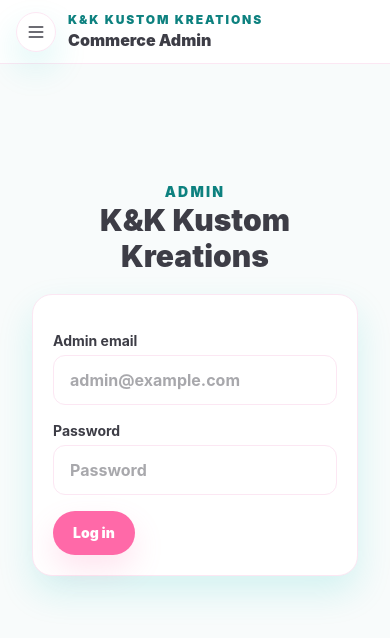
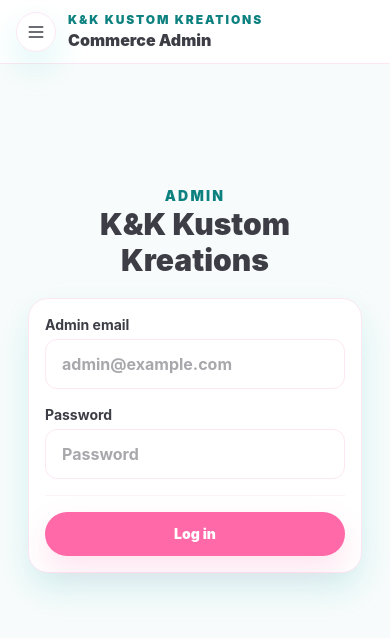
Before and after one commit to rutrut6969/kkkustomcreations, a Next.js app: page /admin/login in a window 390 px wide. Shown: the top 638 px of the page. Built offline with nearby package versions, Linux system fonts and the light colour scheme; no server answers; the database is empty.

Commit message:
Fix admin mobile form responsiveness

```diff
--- a/app/admin/events/page.tsx
+++ b/app/admin/events/page.tsx
@@ -15,7 +15,7 @@ export default async function AdminEventsPage() {
       <div className="grid gap-5 xl:grid-cols-[380px_1fr]">
         <AdminForm action={saveEvent} submitLabel="Create event">
           <input aria-label="Event title" name="title" placeholder="Event title" className="form-control" />
-          <div className="grid gap-3 sm:grid-cols-2">
+          <div className="grid gap-3 md:grid-cols-2">
             <input aria-label="Event date" name="date" type="date" className="form-control" />
             <input aria-label="Event time" name="time" placeholder="10 AM - 3 PM" className="form-control" />
           </div>
@@ -39,7 +39,7 @@ export default async function AdminEventsPage() {
                   <AdminForm action={saveEvent} submitLabel="Update event">
                     <input type="hidden" name="id" value={event.id} />
                     <input aria-label="Event title" name="title" defaultValue={event.title} className="form-control" />
-                    <div className="grid gap-3 sm:grid-cols-2">
+                    <div className="grid gap-3 md:grid-cols-2">
                       <input aria-label="Event date" name="date" type="date" defaultValue={event.date.toISOString().slice(0, 10)} className="form-control" />
                       <input aria-label="Event time" name="time" defaultValue={event.time} className="form-control" />
                     </div>
--- a/app/admin/integrations/page.tsx
+++ b/app/admin/integrations/page.tsx
@@ -27,7 +27,7 @@ export default async function AdminIntegrationsPage() {
             <p><span className="font-black">Last catalog pull:</span> {square.lastCatalogPull}</p>
             <p><span className="font-black">Last order import:</span> {square.lastOrderImport}</p>
           </div>
-          <div className="mt-4 grid gap-3 sm:grid-cols-2">
+          <div className="mt-4 grid gap-3 md:grid-cols-2">
             <AdminActionForm action={pullSquareCatalogAction} label="Pull catalog from Square" tone="pink" />
             <AdminActionForm action={importSquareOrdersAction} label="Import Square orders" tone="aqua" />
           </div>
--- a/app/admin/media/page.tsx
+++ b/app/admin/media/page.tsx
@@ -23,7 +23,7 @@ export default async function AdminMediaPage() {
           </select>
           <input aria-label="MIME type" name="mimeType" placeholder="image/jpeg" className="form-control" />
         </AdminForm>
-        <div className="grid gap-3 sm:grid-cols-2 xl:grid-cols-3">
+        <div className="grid gap-3 md:grid-cols-2 xl:grid-cols-3">
           {assets.map((asset) => (
             <AdminCard key={asset.id} className="overflow-hidden p-0">
               <div className="relative aspect-[4/3] bg-aqua-50">
--- a/app/admin/products/page.tsx
+++ b/app/admin/products/page.tsx
@@ -33,11 +33,11 @@ export default async function AdminProductsPage() {
             <option value="">Choose category</option>
             {categories.map((category) => <option key={category.id} value={category.id}>{category.name}</option>)}
           </select>
-          <div className="grid gap-3 sm:grid-cols-2">
+          <div className="grid gap-3 md:grid-cols-2">
             <input aria-label="Price" name="price" placeholder="Price, e.g. 32.00" className="form-control" />
             <input aria-label="Sale price" name="salePrice" placeholder="Sale price optional" className="form-control" />
           </div>
-          <div className="grid gap-3 sm:grid-cols-2">
+          <div className="grid gap-3 md:grid-cols-2">
             <input aria-label="Inventory stock" name="stock" type="number" min="0" placeholder="Stock" className="form-control" />
             <select aria-label="Availability" name="availability" className="form-control" defaultValue="IN_STOCK">
               {availabilityStatuses.map((status) => <option key={status} value={status}>{status.replaceAll("_", " ")}</option>)}
@@ -50,7 +50,7 @@ export default async function AdminProductsPage() {
           <input aria-label="Tags" name="tags" placeholder="Tags, comma separated" className="form-control" />
           <input aria-label="Short description" name="shortDescription" placeholder="Short description" className="form-control" />
           <textarea aria-label="Description" name="description" rows={4} placeholder="Long description" className="form-control" />
-          <div className="grid gap-3 sm:grid-cols-2">
+          <div className="grid gap-3 md:grid-cols-2">
             <input aria-label="Variant name" name="variantName" placeholder="Variant name, e.g. Color" className="form-control" />
             <input aria-label="Variant value" name="variantValue" placeholder="Variant value, e.g. Aqua" className="form-control" />
           </div>
--- a/app/globals.css
+++ b/app/globals.css
@@ -58,7 +58,30 @@ textarea {
 }
 
 .form-control {
-  @apply focus-ring w-full rounded-xl border border-pink-100 bg-white px-4 py-3 text-base text-boutique-charcoal placeholder:text-boutique-charcoal/45;
+  @apply focus-ring w-full min-w-0 max-w-full rounded-xl border border-pink-100 bg-white px-4 py-3 text-base text-boutique-charcoal placeholder:text-boutique-charcoal/45;
+}
+
+.admin-form,
+.admin-form * {
+  min-width: 0;
+  max-width: 100%;
+}
+
+.admin-form input,
+.admin-form select,
+.admin-form textarea,
+.admin-form button {
+  max-width: 100%;
+}
+
+.admin-form input[type="date"],
+.admin-form input[type="datetime-local"],
+.admin-form input[type="time"] {
+  min-width: 0;
+  width: 100%;
+  max-width: 100%;
+  -webkit-appearance: none;
+  appearance: none;
 }
 
 @keyframes social-proof-in {
--- a/components/admin-form.tsx
+++ b/components/admin-form.tsx
@@ -14,9 +14,13 @@ export function AdminForm({
 }) {
   const [state, formAction] = useFormState(action, {});
   return (
-    <form action={formAction} className="space-y-4 rounded-boutique border border-pink-100 bg-white p-5 shadow-soft">
-      {children}
-      <AdminSubmit label={submitLabel} />
+    <form action={formAction} className="admin-form space-y-4 rounded-boutique border border-pink-100 bg-white p-4 shadow-soft sm:p-5">
+      <div className="grid min-w-0 gap-4">
+        {children}
+      </div>
+      <div className="flex flex-col gap-3 border-t border-pink-50 pt-4 sm:flex-row sm:items-center sm:justify-end">
+        <AdminSubmit label={submitLabel} />
+      </div>
       {state.message && (
         <p className={state.ok ? "rounded-xl bg-aqua-50 p-3 text-sm font-bold text-aqua-700" : "rounded-xl bg-boutique-blush p-3 text-sm font-bold text-boutique-pink"}>
           {state.message}
@@ -29,7 +33,7 @@ export function AdminForm({
 function AdminSubmit({ label }: { label: string }) {
   const { pending } = useFormStatus();
   return (
-    <button disabled={pending} className="focus-ring rounded-full bg-boutique-pink px-5 py-3 text-sm font-black text-white shadow-pink disabled:opacity-60">
+    <button disabled={pending} className="focus-ring w-full rounded-full bg-boutique-pink px-5 py-3 text-sm font-black text-white shadow-pink disabled:opacity-60 sm:w-auto">
       {pending ? "Saving..." : label}
     </button>
   );
--- a/components/admin/admin-action-form.tsx
+++ b/components/admin/admin-action-form.tsx
@@ -16,7 +16,7 @@ export function AdminActionForm({
 }) {
   const [state, formAction] = useFormState(action, {});
   return (
-    <form action={formAction} className="grid gap-2">
+    <form action={formAction} className="grid min-w-0 gap-2">
       {children}
       <ActionSubmit label={label} tone={tone} />
       {state.message && (
@@ -37,7 +37,7 @@ function ActionSubmit({ label, tone }: { label: string; tone: "pink" | "aqua" |
         ? "border-zinc-200 bg-white text-boutique-charcoal hover:bg-zinc-50"
         : "border-boutique-pink bg-boutique-pink text-white shadow-pink hover:bg-pink-500";
   return (
-    <button disabled={pending} className={`focus-ring rounded-full border px-4 py-2 text-xs font-black transition disabled:cursor-not-allowed disabled:opacity-60 ${toneClass}`}>
+    <button disabled={pending} className={`focus-ring w-full rounded-full border px-4 py-2 text-xs font-black transition disabled:cursor-not-allowed disabled:opacity-60 sm:w-auto ${toneClass}`}>
       {pending ? "Working..." : label}
     </button>
   );
--- a/components/admin/admin-shell.tsx
+++ b/components/admin/admin-shell.tsx
@@ -100,7 +100,7 @@ export function AdminShell({ children }: { children: React.ReactNode }) {
   );
 
   return (
-    <div className="min-h-screen bg-[#f8fbfb] text-boutique-charcoal">
+    <div className="min-h-screen overflow-x-hidden bg-[#f8fbfb] text-boutique-charcoal">
       <div className="hidden lg:fixed lg:inset-y-0 lg:left-0 lg:block">{sidebar}</div>
       <div className={clsx("fixed inset-0 z-50 bg-boutique-charcoal/35 transition lg:hidden", open ? "block" : "hidden")} onClick={() => setOpen(false)} />
       <div className={clsx("fixed inset-y-0 left-0 z-50 transition-transform duration-200 lg:hidden", open ? "translate-x-0" : "-translate-x-full")}>
@@ -127,7 +127,7 @@ export function AdminShell({ children }: { children: React.ReactNode }) {
             View Cart
           </Link>
         </header>
-        <main className="mx-auto max-w-7xl px-4 py-5 sm:px-6 lg:px-8">{children}</main>
+        <main className="mx-auto max-w-7xl overflow-x-hidden px-3 py-5 sm:px-6 lg:px-8">{children}</main>
       </div>
     </div>
   );
--- a/components/admin/admin-ui.tsx
+++ b/components/admin/admin-ui.tsx
@@ -24,7 +24,7 @@ export function AdminPageHeader({
 }
 
 export function AdminCard({ children, className }: { children: React.ReactNode; className?: string }) {
-  return <div className={clsx("rounded-2xl border border-pink-100 bg-white p-4 shadow-sm", className)}>{children}</div>;
+  return <div className={clsx("min-w-0 overflow-hidden rounded-2xl border border-pink-100 bg-white p-4 shadow-sm", className)}>{children}</div>;
 }
 
 export function StatCard({ label, value, hint }: { label: string; value: string | number; hint?: string }) {
@@ -41,7 +41,7 @@ export function StatusPill({ children, tone = "neutral" }: { children: React.Rea
   return (
     <span
       className={clsx(
-        "inline-flex rounded-full px-2.5 py-1 text-xs font-black",
+        "inline-flex max-w-full rounded-full px-2.5 py-1 text-xs font-black",
         tone === "pink" && "bg-boutique-blush text-boutique-pink",
         tone === "aqua" && "bg-aqua-50 text-aqua-700",
         tone === "dark" && "bg-boutique-charcoal text-white",
```
